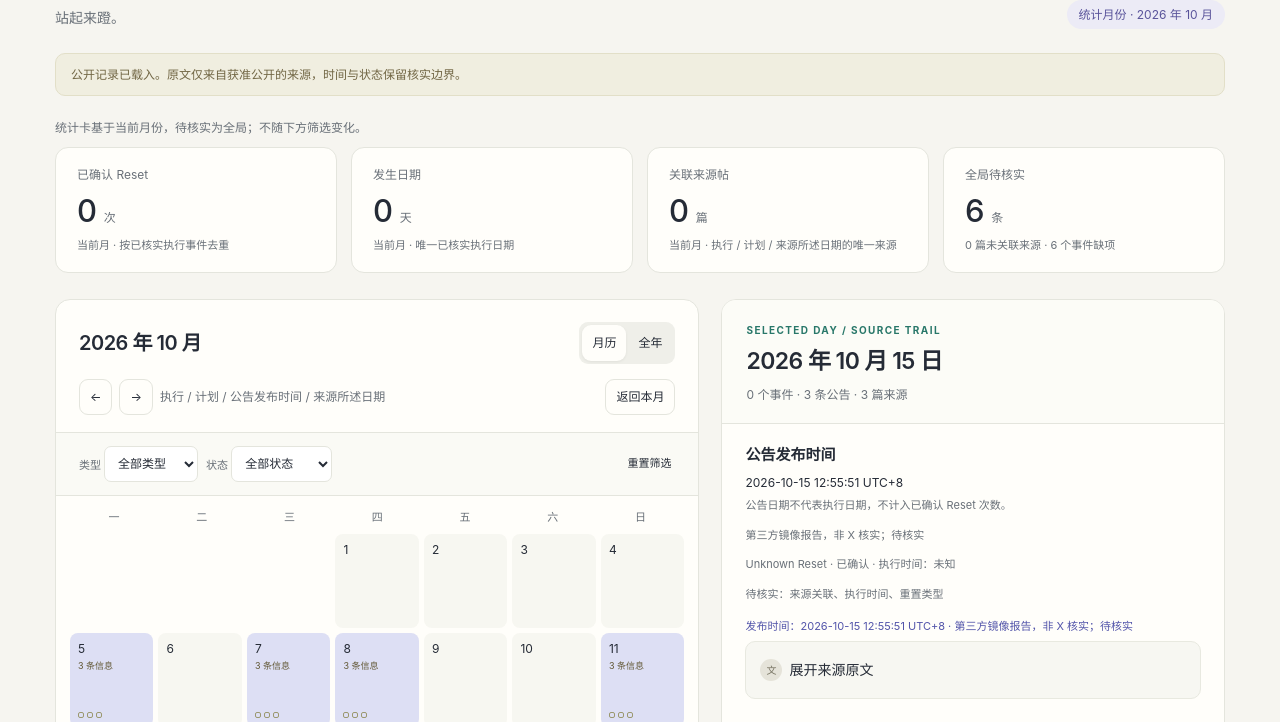
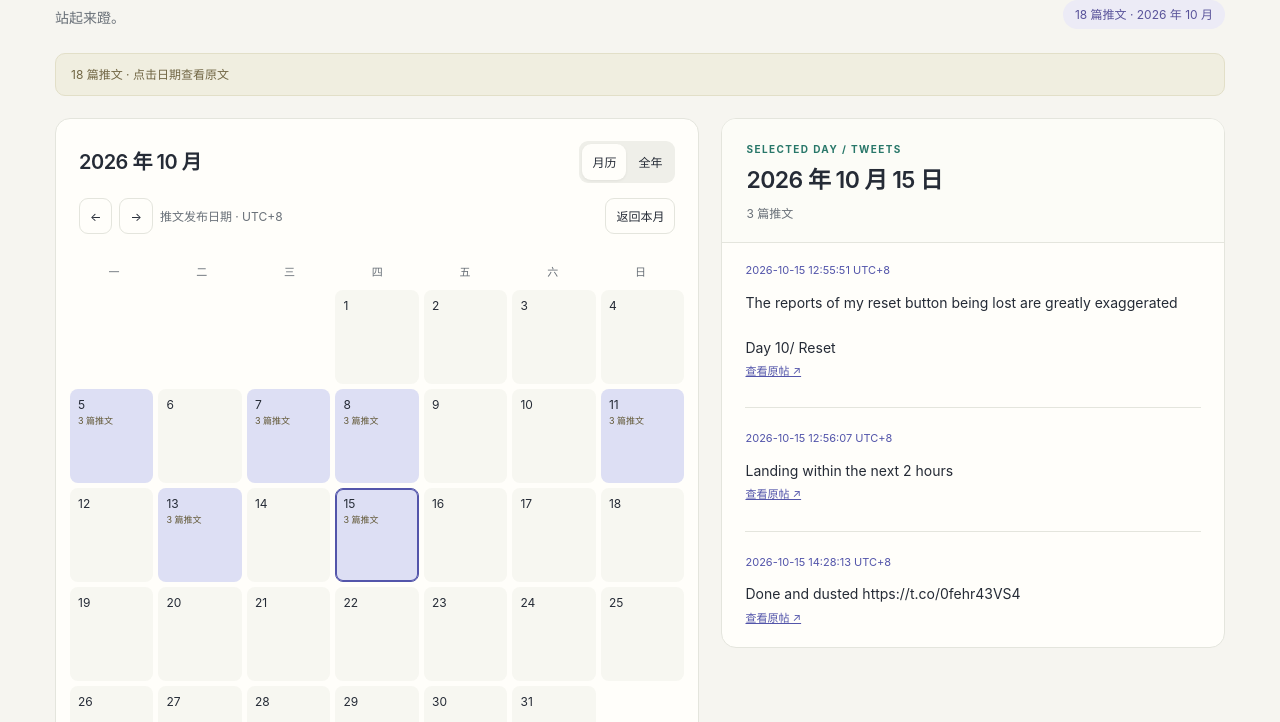
Before and after one commit to skommando/reset-notice-page, a plain HTML site: page index.html in a window 1280 px wide. Shown: the part 186-908 px from the top of the page. Drawn offline with Linux system fonts and the light colour scheme.

Commit message:
按用户要求精简为推文日历并默认展开正文

```diff
--- a/assets/app.mjs
+++ b/assets/app.mjs
@@ -1,160 +1,85 @@
-import {validateCalendar,parseCalendarJSON,browseRecords,initialBrowseDate,monthStats,filterRecords,dayDetails,safeSourceURL} from './model.mjs';
+import {validateCalendar,parseCalendarJSON,announcementRecords,safeSourceURL} from './model.mjs';
 
 const $=id=>document.getElementById(id);
-const labels={forced:'Forced',banked:'Banked',unknown:'Unknown',confirmed:'已确认',announced:'已预告',delayed:'已延期',cancelled:'已取消'};
-const fields={association:'来源关联',reset_kind:'重置类型',status:'状态',executed_at:'执行时间',planned_at:'新计划时间',previous_planned_at:'原计划时间',eligibility_summary:'资格说明',revision:'来源版本',text:'公开原文',published_at:'发布时间',text_completeness:'原文完整性'};
 const pad=n=>String(n).padStart(2,'0');
-const utc8Today=()=>new Date(Date.now()+8*60*60*1000).toISOString().slice(0,10);
-const currentDate=utc8Today();
-let year=Number(currentDate.slice(0,4)),month=Number(currentDate.slice(5,7))-1,selected=currentDate,view='month',pendingId=null,data,records=[];
+const today=()=>new Date(Date.now()+8*60*60*1000).toISOString().slice(0,10);
+let selected=today(),year=Number(selected.slice(0,4)),month=Number(selected.slice(5,7))-1,view='month',records=[];
 const key=(y,m,d)=>`${String(y).padStart(4,'0')}-${pad(m+1)}-${pad(d)}`;
-const filters=()=>({kind:$('type').value,status:$('status').value});
 function node(tag,className,text){const el=document.createElement(tag);if(className)el.className=className;if(text!==undefined)el.textContent=text;return el;}
 function button(text,className,attributes={}){const el=node('button',className,text);el.type='button';for(const [key,value]of Object.entries(attributes))el.setAttribute(key,String(value));return el;}
-function temporalText(value){
- if(value===null)return '未知';
- if(value.precision==='date')return value.value+'（仅日期，具体时刻未知） UTC+8';
- return value.value.replace('T',' ').replace('+08:00','')+' UTC+8';
-}
-function verificationText(v){return v.state==='verified'?'已核实':(v.state==='conflict'?'证据冲突：':'待核实：')+v.fields.map(f=>fields[f]).join('、');}
-function pick(date){selected=date;pendingId=null;view='month';year=Number(date.slice(0,4));month=Number(date.slice(5,7))-1;render();}
-function stats(){
- const values=monthStats(data,key(year,month,1).slice(0,7));
- const cards=[
-  [values.confirmed_resets,'已确认 Reset','次','当前月 · 按已核实执行事件去重'],
-  [values.confirmed_dates,'发生日期','天','当前月 · 唯一已核实执行日期'],
-  [values.associated_sources,'关联来源帖','篇','当前月 · 执行 / 计划 / 来源所述日期的唯一来源'],
-  [values.unlinked_sources+values.pending_events,'全局待核实','条',`${values.unlinked_sources} 篇未关联来源 · ${values.pending_events} 个事件缺项`],
- ];
- $('stats').replaceChildren(...cards.map(([value,label,unit,note])=>{const card=node('div','stat');card.append(node('label','',label),node('strong','',String(value)),node('small','',unit),node('div','minor',note));return card;}));
-}
+function temporalText(value){return value.precision==='date'?value.value+' UTC+8':value.value.replace('T',' ').replace('+08:00','')+' UTC+8';}
+function pick(date){selected=date;view='month';year=Number(date.slice(0,4));month=Number(date.slice(5,7))-1;render();}
 function datesInMonth(y,m){const d=new Date(0);d.setUTCFullYear(y,m+1,0);return d.getUTCDate();}
 function startOfMonth(y,m){const d=new Date(0);d.setUTCFullYear(y,m,1);return(d.getUTCDay()+6)%7;}
+const entriesFor=date=>records.filter(r=>r.date===date);
 function calendar(){
- const visible=filterRecords(records,filters()),items=[],start=startOfMonth(year,month),total=datesInMonth(year,month);
+ const items=[],start=startOfMonth(year,month),total=datesInMonth(year,month);
  for(let i=0;i<start;i++)items.push(node('div','day blank'));
  for(let d=1;d<=total;d++){
-  const date=key(year,month,d),entries=visible.filter(r=>r.date===date),confirmed=entries.filter(r=>r.countable).length,other=entries.length-confirmed,isSelected=date===selected&&!pendingId;
-  const day=button('',`day${entries.length?' has-events':''}${isSelected?' selected':''}`,{'data-date':date,'aria-pressed':isSelected,'aria-label':`${date}，${confirmed} 次已确认，${other} 条其他信息`});
-  day.append(node('span','num',String(d)));if(confirmed)day.append(node('span','count',`${confirmed} 次确认`));if(other)day.append(node('span','planlabel',`${other} 条信息`));
-  const markers=node('span','markers');markers.setAttribute('aria-hidden','true');entries.forEach(r=>markers.append(node('i',`marker ${r.kind}${r.countable?'':' planned'}`)));day.append(markers);items.push(day);
+  const date=key(year,month,d),count=entriesFor(date).length;
+  const day=button('',`day${count?' has-events':''}${date===selected?' selected':''}`,{'data-date':date,'aria-pressed':date===selected,'aria-label':`${date}，${count} 篇推文`});
+  day.append(node('span','num',String(d)));if(count)day.append(node('span','planlabel',`${count} 篇推文`));items.push(day);
  }
  for(let i=0;i<(7-(start+total)%7)%7;i++)items.push(node('div','day blank'));
  $('days').replaceChildren(...items);
 }
 function yearCalendar(){
- const visible=filterRecords(records,filters()),sections=[];
+ const sections=[];
  for(let m=0;m<12;m++){
   const section=node('section','minimonth'),grid=node('div','minidays'),heading=node('h3','');
   heading.append(button(`${pad(m+1)} 月 ↗`,'monthdrill',{'data-date':key(year,m,1),'aria-label':`打开 ${year} 年 ${pad(m+1)} 月月历`}));section.append(heading);
   for(let i=0;i<startOfMonth(year,m);i++)grid.append(node('span','heatblank'));
   for(let d=1;d<=datesInMonth(year,m);d++){
-   const date=key(year,m,d),entries=visible.filter(r=>r.date===date),count=entries.filter(r=>r.countable).length,other=entries.length-count;
-   const label=`${date}，${count} 次已确认，${other} 条其他信息，查看详情`;
-   grid.append(button('',`heat${count>1?' many':count?' one':''}${other?' information':''}${date===selected&&!pendingId?' selected':''}`,{'data-date':date,title:label,'aria-label':label}));
+   const date=key(year,m,d),count=entriesFor(date).length,label=`${date}，${count} 篇推文，查看原文`;
+   grid.append(button('',`heat${count?' information':''}${date===selected?' selected':''}`,{'data-date':date,title:label,'aria-label':label}));
   }
   section.append(grid);sections.push(section);
  }
  $('yeargrid').replaceChildren(...sections);
 }
-function publicationBasisText(basis){
- return basis==='verified'?'已核实':basis==='id_inferred'?'根据状态 ID 推断，待核实':basis==='mirror_reported'?'第三方镜像报告，非 X 核实；待核实':'';
-}
 function sourcePost(source){
- const details=node('details','post'),summary=node('summary','');
- const title=source.text_completeness==='complete'?'展开来源原文':source.text===null?'原文未收录':'展开来源文本（完整性待核实）';
- summary.append(node('span','posticon','文'),node('span','',title));details.append(summary);
- const publication=source.published_at===null?'发布时间：未知':`发布时间：${temporalText(source.published_at)}`;
- const basis=publicationBasisText(source.publication_basis)?' · '+publicationBasisText(source.publication_basis):'';
- const time=node('p','posttime',publication+basis);
- details.append(node('p','posttext',source.text??'原文未收录，请查看原帖。'));
- if(safeSourceURL(source.url)){const link=node('a','sourcelink','查看原帖 ↗');link.href=source.url;link.target='_blank';link.rel='noopener noreferrer';details.append(link);}
- else details.append(node('span','minor','来源链接不可用'));
- details.append(node('p','postfooter',verificationText(source.verification)));
- const historical=source.versions.filter(v=>v.text!==source.text||JSON.stringify(v.published_at)!==JSON.stringify(source.published_at)||v.publication_basis!==source.publication_basis||v.text_completeness!==source.text_completeness);
- if(historical.length){const history=node('details','sourcehistory'),heading=node('summary','',source.verification.fields.includes('revision')?'并列来源版本（尚无唯一当前版本）':`其他公开版本（${historical.length}）`);history.append(heading);historical.forEach((v,i)=>{const section=node('section','post');section.append(node('p','posthead',`版本 ${i+1}`),node('p','posttime',`发布时间：${temporalText(v.published_at)}${publicationBasisText(v.publication_basis)?' · '+publicationBasisText(v.publication_basis):''}`),node('p','posttext',v.text??'此版本公开原文暂不可用。'),node('p','postfooter',verificationText(v.verification)));history.append(section);});details.append(history);}
- const sourceBlock=node('section','source');sourceBlock.append(time);
- if(source.summary_zh!==undefined)sourceBlock.append(node('p','posthead',source.text===null?'摘要（原文未收录）':'摘要'),node('p','posttext',source.summary_zh));
- sourceBlock.append(details);return sourceBlock;
-}
-function detailRecord(record){
  const article=node('article','event');
- if(record.type==='event'){
-  const e=record.event;article.append(node('div','eventid',e.id),node('h3','',`${labels[e.reset_kind]} Reset`));
-  const badges=node('div','badges');badges.append(node('span',`badge ${e.reset_kind}`,labels[e.reset_kind]),node('span','badge state',e.status==='unknown'?'状态待核实':labels[e.status]));article.append(badges);
-  const times=[['executed_at','执行时间'],['planned_at','当前计划'],['previous_planned_at','原计划']];
-  times.filter(([f])=>e[f]!==null).forEach(([f,label])=>article.append(node('p','eventtime',`${label}：${temporalText(e[f])}`)));
-  if(e.status==='confirmed'&&e.executed_at===null)article.append(node('p','eventtime','执行时间：未知'));
-  if(record.basis==='source_stated')article.append(node('p','eventtime',`来源所述时间，性质待核实：${record.date} UTC+8`));
-  article.append(node('p','eventnote',record.countable?'按独立核实的执行日期计为 1 次 Reset。':'仅作信息记录，不计入已确认次数。'));
-  if(e.eligibility_summary!==null){const extra=node('details','eventextra');extra.append(node('summary','','资格说明'),node('p','eventnote',e.eligibility_summary));article.append(extra);}
-  if(e.verification.state!=='verified')article.append(node('p','eventnote',verificationText(e.verification)));
- }else if(record.type==='announcement'){
-  const source=record.sources[0];
-  article.append(node('h3','','公告发布时间'),node('p','eventtime',temporalText(source.published_at)),node('p','eventnote','公告日期不代表执行日期，不计入已确认 Reset 次数。'));
-  article.append(node('p','eventnote',publicationBasisText(source.publication_basis)));
-  if(record.related_events.length)record.related_events.forEach(e=>{
-   article.append(node('p','eventnote',`${labels[e.reset_kind]} Reset · ${e.status==='unknown'?'状态待核实':labels[e.status]} · 执行时间：${temporalText(e.executed_at)}`));
-   if(e.planned_at!==null)article.append(node('p','eventnote',`计划时间：${temporalText(e.planned_at)}`));
-   if(e.verification.state!=='verified')article.append(node('p','eventnote',verificationText(e.verification)));
-  });
-  else article.append(node('p','eventnote','尚未关联核实事件；执行时间未知。'));
- }else{
-  article.append(node('h3','','未关联来源'),node('div','badges','Unknown · 状态待核实'),node('p','eventtime',`来源所述时间，性质待核实：${record.mentioned_at?temporalText(record.mentioned_at):record.date?record.date+'（仅日期，具体时刻待核实） UTC+8':'未知'}`),node('p','eventnote','尚未关联核实事件，不计入已确认次数。'));
- }
- if(record.sources.length)record.sources.forEach(s=>article.append(sourcePost(s)));
- else article.append(node('p','eventnote','当前没有可公开的来源链接，关联待核实。'));
+ if(source.published_at!==null)article.append(node('p','posttime',temporalText(source.published_at)));
+ if(source.text!==null)article.append(node('p','posttext',source.text));
+ else if(source.summary_zh!==undefined)article.append(node('p','posthead','摘要'),node('p','posttext',source.summary_zh));
+ else article.append(node('p','posttext','原文请查看原帖。'));
+ if(safeSourceURL(source.url)){const link=node('a','sourcelink','查看原帖 ↗');link.href=source.url;link.target='_blank';link.rel='noopener noreferrer';article.append(link);}
  return article;
 }
 function details(){
- const entries=pendingId?filterRecords(records,filters()).filter(r=>r.id===pendingId):dayDetails(data,selected,filters());
- $('detailtitle').textContent=pendingId?'待核实记录':selected.replace(/^(\d+)-(\d+)-(\d+)$/,'$1 年 $2 月 $3 日');
- $('detailcaption').textContent=`${entries.filter(r=>r.type==='event').length} 个事件 · ${entries.filter(r=>r.type==='announcement').length} 条公告 · ${new Set(entries.flatMap(r=>r.source_ids)).size} 篇来源`;
- if(entries.length)$('detail').replaceChildren(...entries.map(detailRecord));
- else {const empty=node('div','empty');empty.append(node('span','','○'),node('b','','这一天，暂时留白。'),node('p','','当前筛选下没有记录。可重置筛选或选择其他日期。'));$('detail').replaceChildren(empty);}
-}
-function pending(){
- const list=filterRecords(records,filters()).filter(r=>r.type!=='announcement'&&(r.pending||r.date===null));
- $('pendingcount').textContent=`${list.length} 条`;
- $('pending').replaceChildren(...list.map(r=>{const row=node('div','pendingrow'),control=button(r.type==='source'?'未关联来源':`${labels[r.kind]} · ${r.status==='unknown'?'状态待核实':labels[r.status]}`,'',{'data-pending':r.id,'aria-pressed':r.id===pendingId});control.append(node('span','',`${r.date?r.date+' · ':''}${r.sources.length} 篇来源 · 点击查看 →`));row.append(control);return row;}));
- if(!list.length)$('pending').append(node('p','eventnote','当前筛选下没有待核实记录。'));
+ const entries=entriesFor(selected).sort((a,b)=>a.sources[0].published_at.value.localeCompare(b.sources[0].published_at.value)||a.id.localeCompare(b.id));
+ $('detailtitle').textContent=selected.replace(/^(\d+)-(\d+)-(\d+)$/,'$1 年 $2 月 $3 日');
+ $('detailcaption').textContent=`${entries.length} 篇推文`;
+ if(entries.length)$('detail').replaceChildren(...entries.map(r=>sourcePost(r.sources[0])));
+ else {const empty=node('div','empty');empty.append(node('span','','○'),node('b','','这一天，暂时留白。'),node('p','','选择有标记的日期查看推文。'));$('detail').replaceChildren(empty);}
 }
 function render(){
- const focusedDate=document.activeElement?.dataset.date,focusedPending=document.activeElement?.dataset.pending;
+ const focusedDate=document.activeElement?.dataset.date;
  $('period').textContent=view==='month'?`${year} 年 ${pad(month+1)} 月`:`${year} 年 · 全年概览`;
- $('currentmonth').textContent=`统计月份 · ${year} 年 ${pad(month+1)} 月`;
+ $('currentmonth').textContent=`${records.filter(r=>r.date.startsWith(key(year,month,1).slice(0,7))).length} 篇推文 · ${year} 年 ${pad(month+1)} 月`;
  $('monthview').setAttribute('aria-pressed',String(view==='month'));$('yearview').setAttribute('aria-pressed',String(view==='year'));
  $('month').hidden=view!=='month';$('year').hidden=view!=='year';
  $('prev').setAttribute('aria-label',view==='month'?'上一月':'上一年');$('next').setAttribute('aria-label',view==='month'?'下一月':'下一年');
- $('navhint').textContent=view==='year'?'全年仅按已核实执行次数着色':'执行 / 计划 / 公告发布时间 / 来源所述日期';
  $('prev').disabled=year===1&&(view==='year'||month===0);$('next').disabled=year===9999&&(view==='year'||month===11);
- stats();calendar();if(view==='year')yearCalendar();details();pending();
- // 更新日期或待核实记录后保留键盘焦点，避免重绘把焦点送回页面起点。
+ calendar();if(view==='year')yearCalendar();details();
  if(focusedDate){const container=view==='year'?$('yeargrid'):$('days');Array.from(container.querySelectorAll('[data-date]')).find(el=>el.dataset.date===focusedDate)?.focus({preventScroll:true});}
- else if(focusedPending)Array.from($('pending').querySelectorAll('[data-pending]')).find(el=>el.dataset.pending===focusedPending)?.focus({preventScroll:true});
 }
 function setup(){
  for(const id of ['days','yeargrid'])$(id).addEventListener('click',event=>{const control=event.target.closest('[data-date]');if(control)pick(control.dataset.date);});
- $('pending').addEventListener('click',event=>{const control=event.target.closest('[data-pending]');if(control){pendingId=control.dataset.pending;render();}});
- for(const id of ['type','status'])$(id).addEventListener('change',()=>{pendingId=null;render();});
- $('clear').addEventListener('click',()=>{$('type').value='all';$('status').value='all';pendingId=null;render();});
- for(const [id,delta]of [['prev',-1],['next',1]])$(id).addEventListener('click',()=>{if(view==='year')year+=delta;else{month+=delta;if(month<0){month=11;year--;}if(month>11){month=0;year++;}}selected=key(year,month,1);pendingId=null;render();});
+ for(const [id,delta]of [['prev',-1],['next',1]])$(id).addEventListener('click',()=>{if(view==='year')year+=delta;else{month+=delta;if(month<0){month=11;year--;}if(month>11){month=0;year++;}}selected=key(year,month,1);render();});
  $('monthview').addEventListener('click',()=>{view='month';render();});$('yearview').addEventListener('click',()=>{view='year';render();});
- $('today').addEventListener('click',()=>pick(utc8Today()));
+ $('today').addEventListener('click',()=>pick(today()));
 }
 async function load(){
  try{
   const response=await fetch('./data/calendar.json',{cache:'no-cache'});if(!response.ok)throw new Error('unavailable');
-  data=validateCalendar(parseCalendarJSON(await response.text()));records=browseRecords(data);
-  selected=initialBrowseDate(data,currentDate);year=Number(selected.slice(0,4));month=Number(selected.slice(5,7))-1;
-  $('loadstatus').textContent=records.length?'公开记录已载入。原文仅来自获准公开的来源，时间与状态保留核实边界。':'暂无已纳入的公开来源与事件。空记录不代表历史上没有发生重置。';
-  $('generated').textContent=`公开数据生成时间：${data.generated_at.replace('T',' ').replace('+08:00','')} UTC+8`;
-  $('checkedrange').textContent=data.checked_at_range.min===null?'来源记录核对范围：未知（无已纳入来源）':`来源记录核对范围：${data.checked_at_range.min} 至 ${data.checked_at_range.max}；这是记录核对时间，不是监控最新运行时间。`;
-  $('protocols').textContent=`已纳入协议版本：${data.coverage.protocol_versions.length?data.coverage.protocol_versions.map(v=>'V'+v).join('、'):'无'}`;
-  $('coveragenotes').replaceChildren(...data.coverage.notes.map(note=>node('li','',note)));
+  const data=validateCalendar(parseCalendarJSON(await response.text()));records=announcementRecords(data);
+  const dates=[...new Set(records.map(r=>r.date))].sort(),current=today();selected=dates.filter(d=>d<=current).at(-1)??dates[0]??current;
+  year=Number(selected.slice(0,4));month=Number(selected.slice(5,7))-1;
+  $('loadstatus').textContent=records.length?`${records.length} 篇推文 · 点击日期查看原文`:'暂无收录推文。';
   setup();render();$('dashboard').hidden=false;
  }catch{
-  $('dashboard').hidden=true;$('loadstatus').classList.add('error');$('loadstatus').textContent='数据暂不可用。读取或校验未通过，请稍后刷新。';
+  $('dashboard').hidden=true;$('loadstatus').classList.add('error');$('loadstatus').textContent='数据暂不可用，请稍后刷新。';
  }
 }
 load();
--- a/assets/styles.css
+++ b/assets/styles.css
@@ -209,3 +209,6 @@ button,select{min-height:36px}
 @media(max-width:560px){.monthdrill{min-height:44px;padding:0 4px}}
 /* 热力格由七列网格定尺寸，避免普通按钮最小高度把桌面小格挤叠。 */
 .heat{width:100%;min-height:0}
+
+/* Tweet bodies remain multiline and readable outside the old disclosure wrapper. */
+.posttext { white-space: pre-wrap; overflow-wrap: anywhere; }
--- a/index.html
+++ b/index.html
@@ -16,25 +16,22 @@
  <div class="notice" id="loadstatus" role="status">正在读取公开数据…</div>
  <noscript><p class="notice">请启用 JavaScript 查看日历。</p></noscript>
  <div id="dashboard" hidden>
- <p class="minor statnote">统计卡基于当前月份，待核实为全局；不随下方筛选变化。</p>
- <section id="stats" class="stats" aria-label="Reset 统计"></section>
  <section class="workspace">
   <div>
    <section class="panel" aria-label="Reset 日历">
     <div class="panelhead"><h2 id="period"></h2><div class="segmented" aria-label="切换视图"><button id="monthview" aria-pressed="true">月历</button><button id="yearview" aria-pressed="false">全年</button></div></div>
-    <div class="toolbar"><button id="prev" aria-label="上一月">←</button><button id="next" aria-label="下一月">→</button><span class="minor" id="navhint"></span><span class="spacer"></span><button id="today">返回本月</button></div>
-    <div class="filter"><label>类型 <select id="type" aria-label="筛选 Reset 类型"><option value="all">全部类型</option><option value="forced">Forced</option><option value="banked">Banked</option><option value="unknown">Unknown</option></select></label><label>状态 <select id="status" aria-label="筛选事件状态"><option value="all">全部状态</option><option value="confirmed">已确认</option><option value="announced">已预告</option><option value="delayed">已延期</option><option value="cancelled">已取消</option><option value="unknown">状态待核实</option></select></label><button id="clear">重置筛选</button></div>
+    <div class="toolbar"><button id="prev" aria-label="上一月">←</button><button id="next" aria-label="下一月">→</button><span class="minor">推文发布日期 · UTC+8</span><span class="spacer"></span><button id="today">返回本月</button></div>
     <div id="month"><div class="week" aria-hidden="true"><span>一</span><span>二</span><span>三</span><span>四</span><span>五</span><span>六</span><span>日</span></div><div class="days" id="days"></div></div>
-    <div id="year" hidden><div id="yeargrid" class="yeargrid"></div><p class="yearnote">浅紫：1 次已确认；深紫：2 次及以上。轮廓：有其他信息。仅以已核实执行日期计算强度；点击日期回到对应月份。</p></div>
-    <div class="legend"><span><i class="fillkey" aria-hidden="true"></i>月历有信息</span><span><i class="marker"></i>Forced</span><span><i class="marker banked"></i>Banked</span><span><i class="marker unknown"></i>Unknown</span><span><i class="marker planned"></i>信息标记</span><span class="minor">淡紫表示当前筛选下有记录，含公告发布时间、预告、延期、取消和待核实来源；紫边框表示选中。确认数独立核实，不以时间经过推断状态。</span></div>
+    <div id="year" hidden><div id="yeargrid" class="yeargrid"></div><p class="yearnote">有轮廓的日期收录了推文；点击日期查看原文。</p></div>
+    <div class="legend"><span><i class="fillkey" aria-hidden="true"></i>有推文的日期</span></div>
    </section>
-   <section class="panel pending"><h2>待核实记录 <span id="pendingcount" class="pill"></span></h2><p class="minor">全局事件缺项与未关联来源，可点选查看；不以发帖时间补执行日期。</p><div id="pending"></div></section>
+
   </div>
-  <aside class="panel detailpanel" aria-label="所选日期与来源详情"><div class="detailtop"><div class="eyebrow">SELECTED DAY / SOURCE TRAIL</div><h2 id="detailtitle"></h2><p class="minor" id="detailcaption"></p></div><div class="detailbody" id="detail" aria-live="polite"></div></aside>
+  <aside class="panel detailpanel" aria-label="所选日期与来源详情"><div class="detailtop"><div class="eyebrow">SELECTED DAY / TWEETS</div><h2 id="detailtitle"></h2><p class="minor" id="detailcaption"></p></div><div class="detailbody" id="detail" aria-live="polite"></div></aside>
  </section>
- <details class="coverage"><summary>数据覆盖与时间说明</summary><div class="coveragebody"><p id="generated"></p><p id="checkedrange"></p><p id="protocols"></p><ul id="coveragenotes"></ul></div></details>
+
  </div>
- <footer class="bottom"><span>所有日期与时刻均为 UTC+8；日期精度记录不补零点。</span><span>先看事件，再看证据。</span></footer>
+ <footer class="bottom"><span>推文发布时间统一显示为 UTC+8。</span><span>按日期阅读推文。</span></footer>
 </main>
 </body>
 </html>
```
Also changed, not shown: tests/model.test.mjs (+20 -12 lines), 1 other file.
